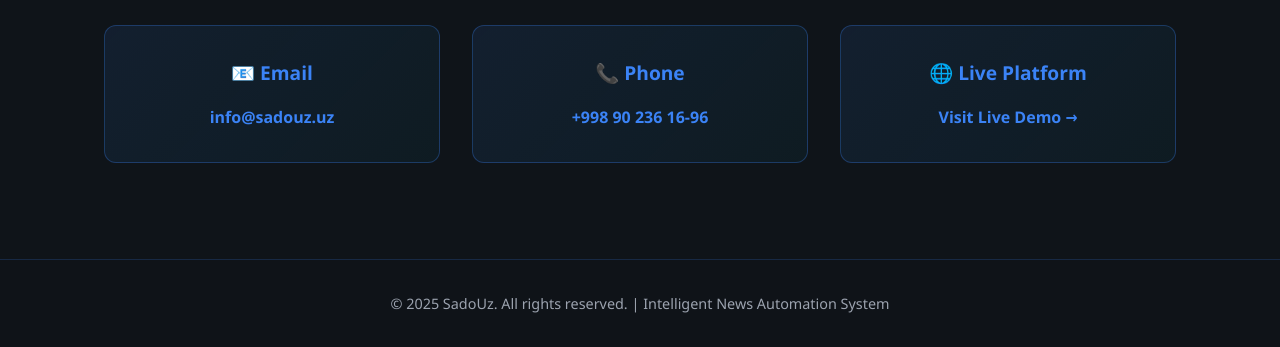
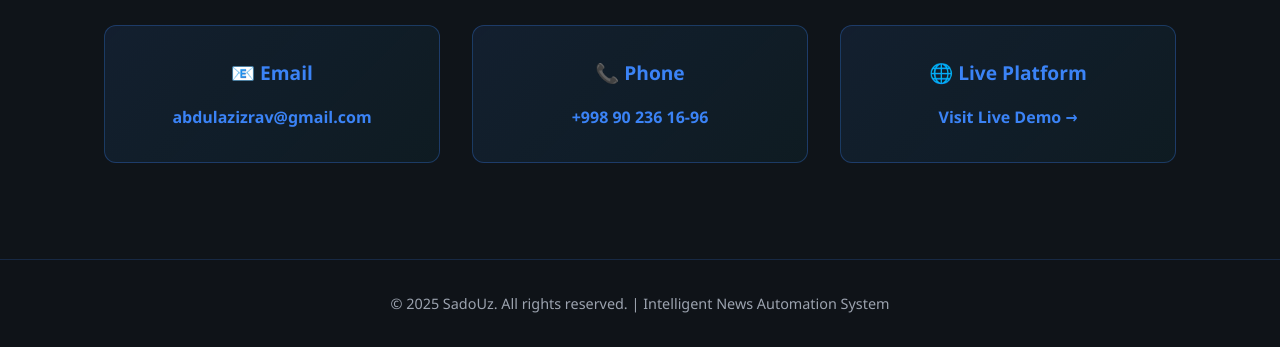
Before and after one commit to Abdulazizrav/Sado.uz, a Django app: page / in a window 1280 px wide. Shown: the part 4386-4733 px from the top of the page. Run offline with Django 5.2, Linux system fonts and the light colour scheme.

Commit message:
Contact information are added!

```diff
--- a/templates/index.html
+++ b/templates/index.html
@@ -683,7 +683,7 @@
                 <div class="team-role">Project Manager & Team Lead</div>
                 <div class="team-skills">Senior Software Engineer<br>3+ years experience<br>Full-stack development</div>
                 <div class="team-links">
-                    <a href="#" title="LinkedIn">in</a>
+                    <a href="https://www.linkedin.com/in/temurmalik-kudratov-0b403b250?utm_source=share&utm_campaign=share_via&utm_content=profile&utm_medium=ios_app" title="LinkedIn">in</a>
                     <a href="https://github.com/TmKUz0790" title="GitHub">⚙</a>
                 </div>
             </div>
@@ -705,8 +705,8 @@
                 <div class="team-role">UI/UX Designer</div>
                 <div class="team-skills">Product Design<br>User Experience<br>Brand Identity</div>
                 <div class="team-links">
-                    <a href="#" title="Portfolio">🎨</a>
-                    <a href="#" title="LinkedIn">in</a>
+                    <a href="https://www.linkedin.com/in/marjona-xolmamatova?utm_source=share&utm_campaign=share_via&utm_content=profile&utm_medium=ios_app" title="Portfolio">🎨</a>
+                    <a href="https://www.linkedin.com/in/marjona-xolmamatova?utm_source=share&utm_campaign=share_via&utm_content=profile&utm_medium=ios_app" title="LinkedIn">in</a>
                 </div>
             </div>
         </div>
@@ -765,7 +765,7 @@
         <div class="contact-content">
             <div class="contact-item">
                 <h3>📧 Email</h3>
-                <p><a href="mailto:info@sadouz.uz">info@sadouz.uz</a></p>
+                <p><a href="mailto:abdulazizrav@gmail.com">abdulazizrav@gmail.com</a></p>
             </div>
             <div class="contact-item">
                 <h3>📞 Phone</h3>
```
